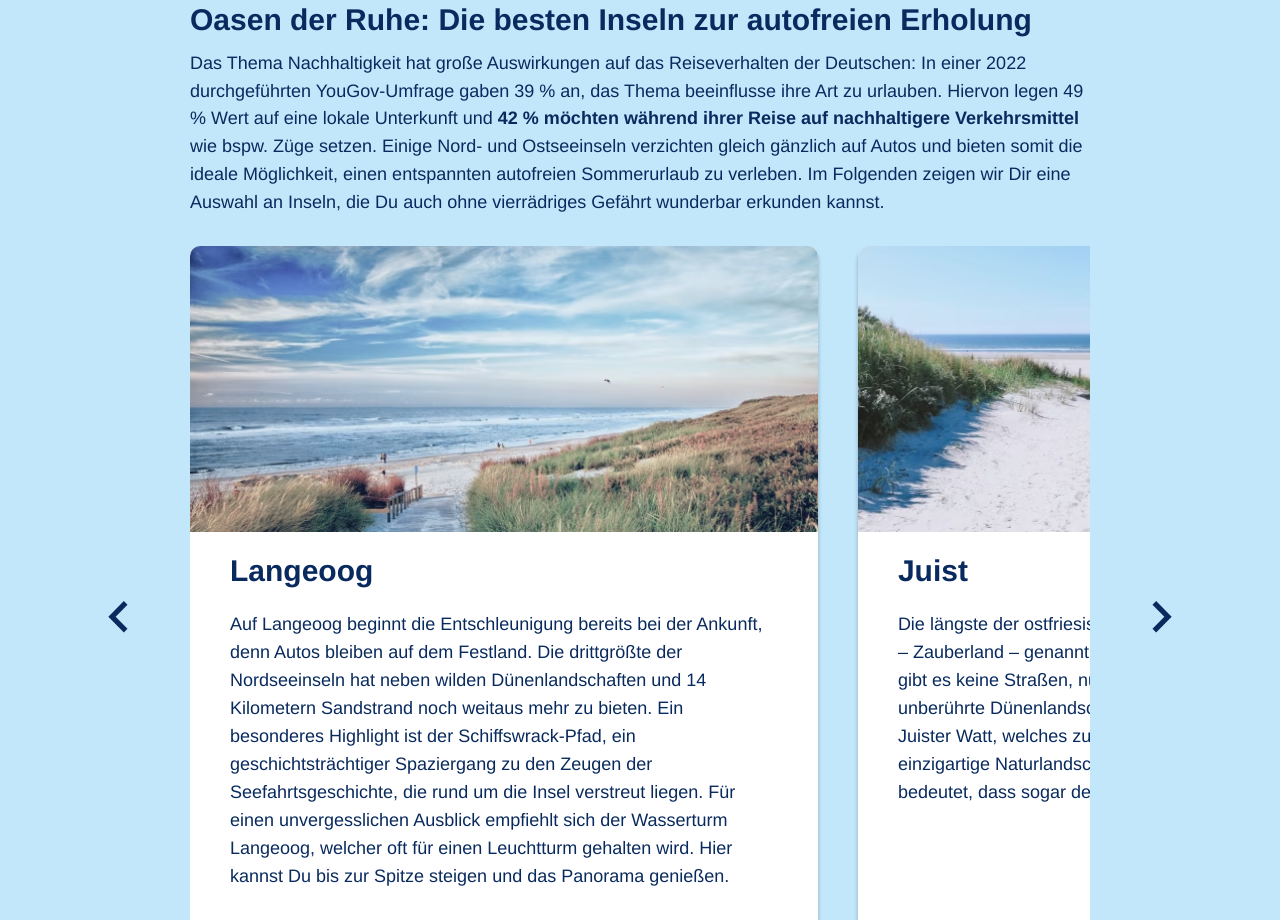
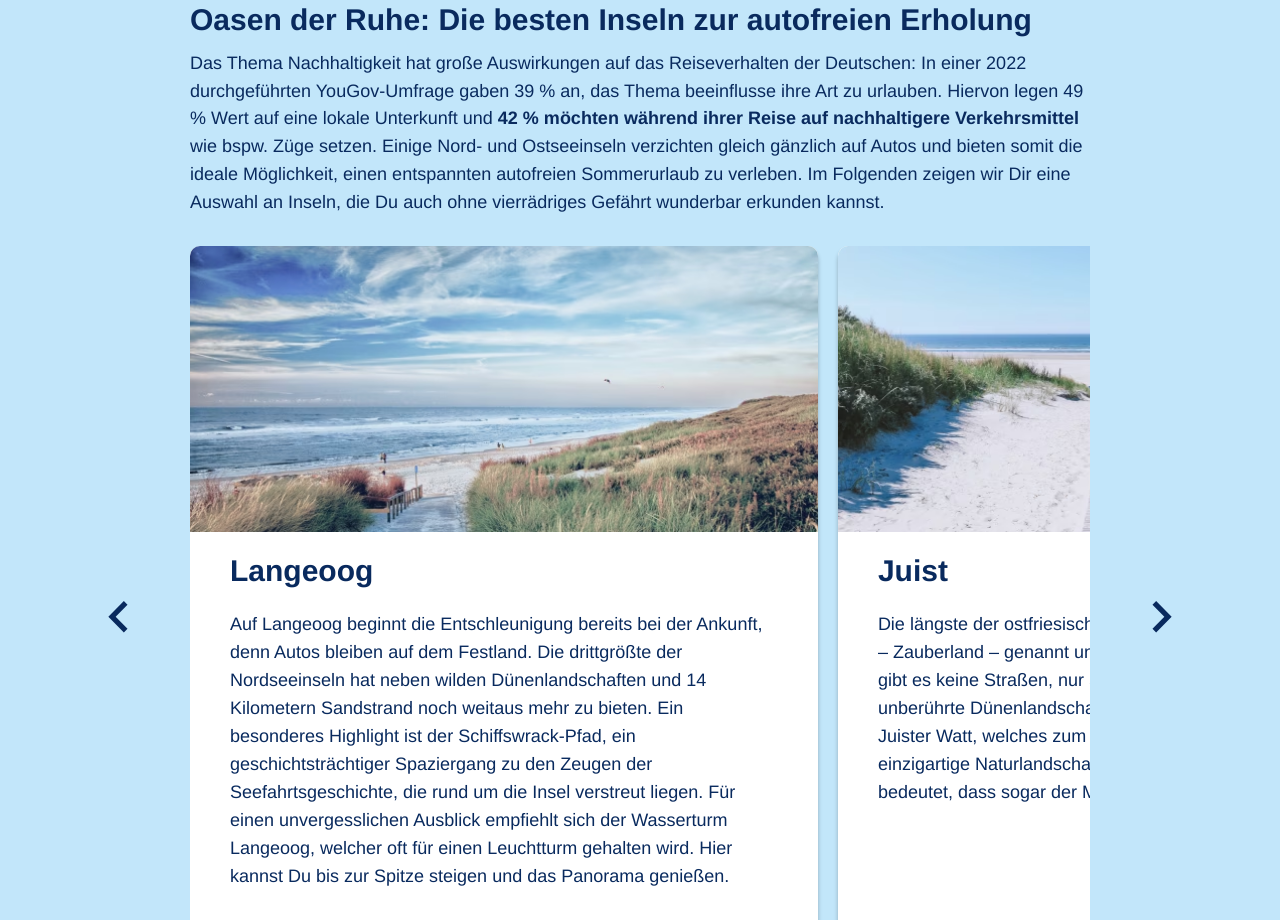
Before and after one commit to GlagolevEvgenii/nord, a plain HTML site: page index.html in a window 1280 px wide. Shown: the part 10020-10940 px from the top of the page. Drawn offline with nearby package versions, Linux system fonts and the light colour scheme; a web font is replaced by a local one.

Commit message:
fix slider

```diff
--- a/css/media.css
+++ b/css/media.css
@@ -134,9 +134,6 @@
     .swiper {
         height:753px;
     }
-    .swiper-slide {
-        margin-right: 40px!important;
-    }
     .swiper-button-next, .swiper-button-prev {
         display: flex!important;
     }
--- a/js/main.js
+++ b/js/main.js
@@ -5,7 +5,6 @@ const embedEngine = {
     binds() {
         const swiper = new Swiper('.swiper', {
             slidesPerView: 1,
-            spaceBetween: 40,
             pagination: {
                 el: '.swiper-pagination',
             },
```
